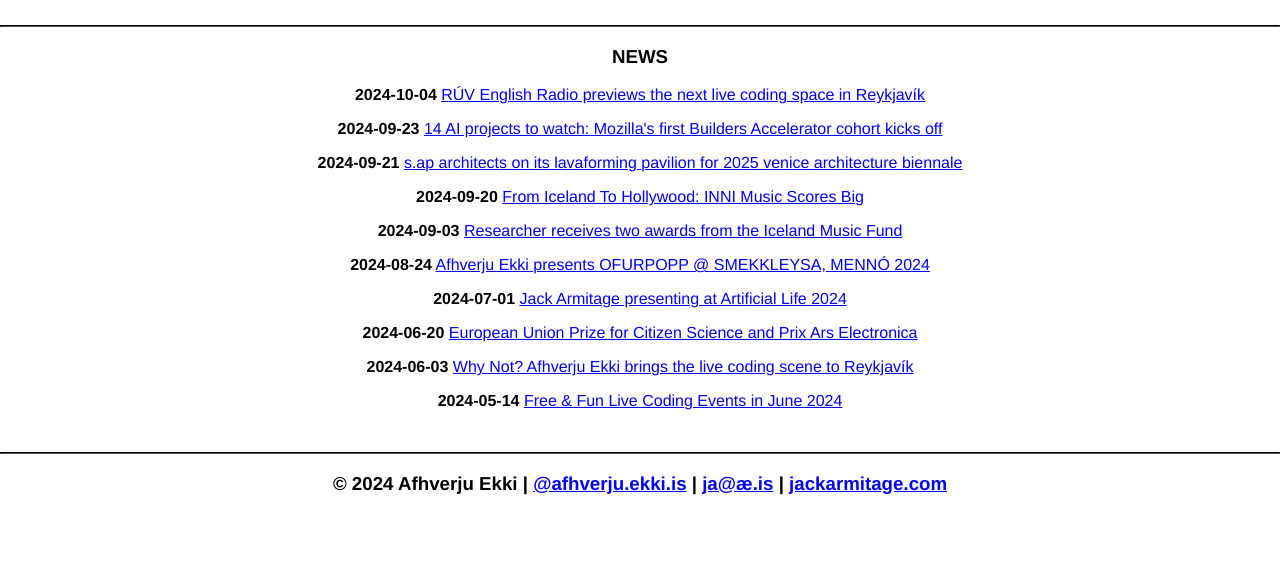
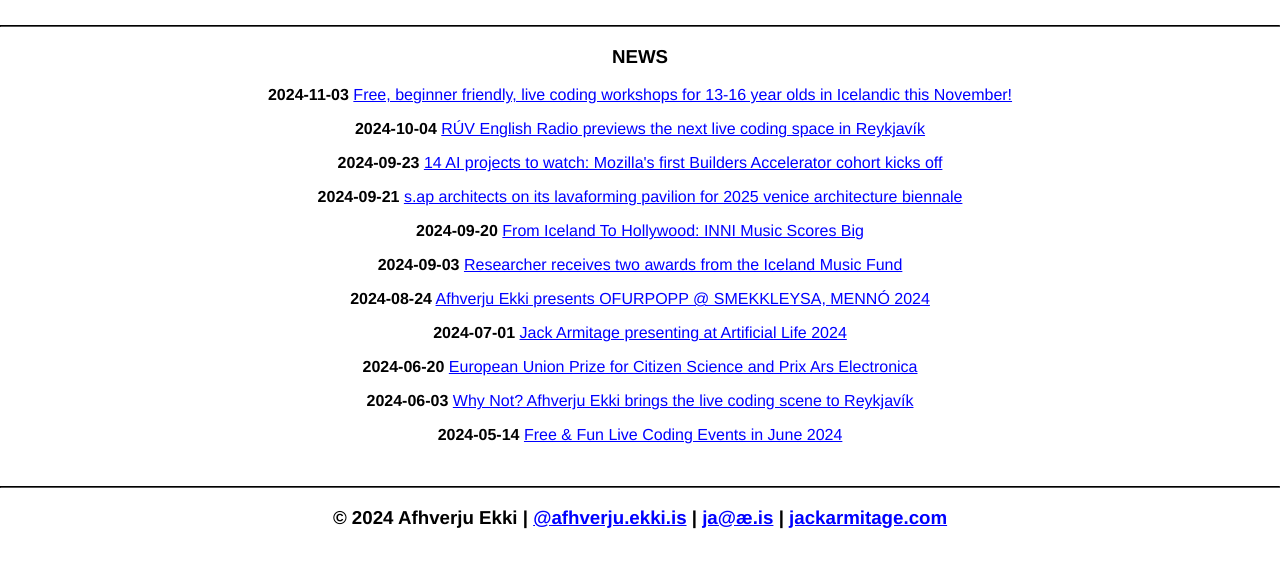
Before and after one commit to afhverjuekki/ae.is, a plain HTML site: page index.html in a window 1280 px wide. Shown: the part 165-732 px from the top of the page. Drawn offline with Linux system fonts and the light colour scheme.

Commit message:
Update index.html

```diff
--- a/index.html
+++ b/index.html
@@ -71,6 +71,12 @@
     <div>
         <h3>NEWS</h3>
         <p>
+            <strong>2024-11-03</strong>
+            <a _target="blank" href="https://borgarbokasafn.is/event/creative-technology/live-coding-beginners-strudel">
+                Free, beginner friendly, live coding workshops for 13-16 year olds in Icelandic this November!
+            </a>
+        </p>
+        <p>
             <strong>2024-10-04</strong>
             <a _target="blank" href="https://www.ruv.is/english/2024-10-04-ruv-english-radio-live-coding-in-the-capital-423824">
                 RÚV English Radio previews the next live coding space in Reykjavík
```
